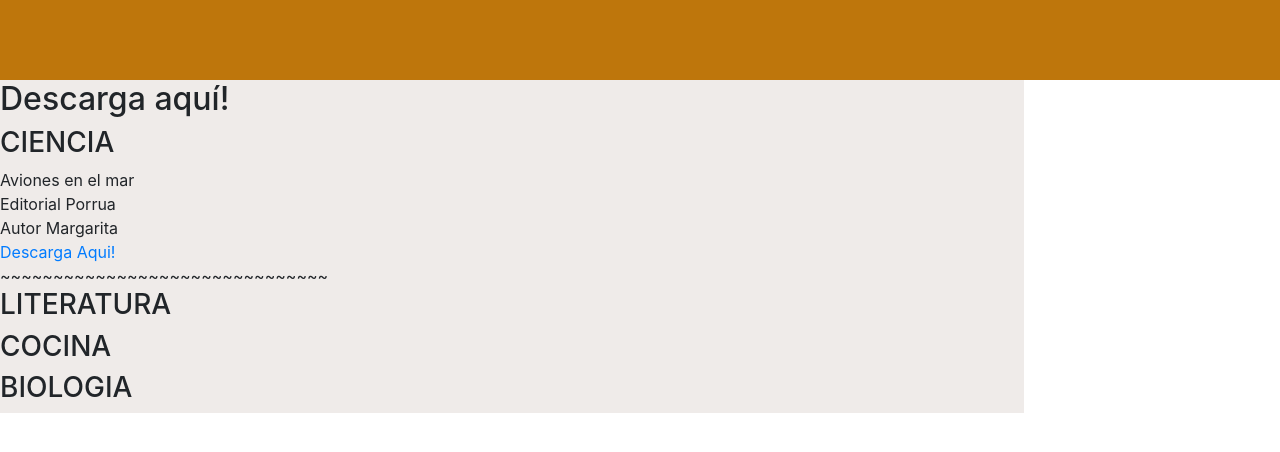
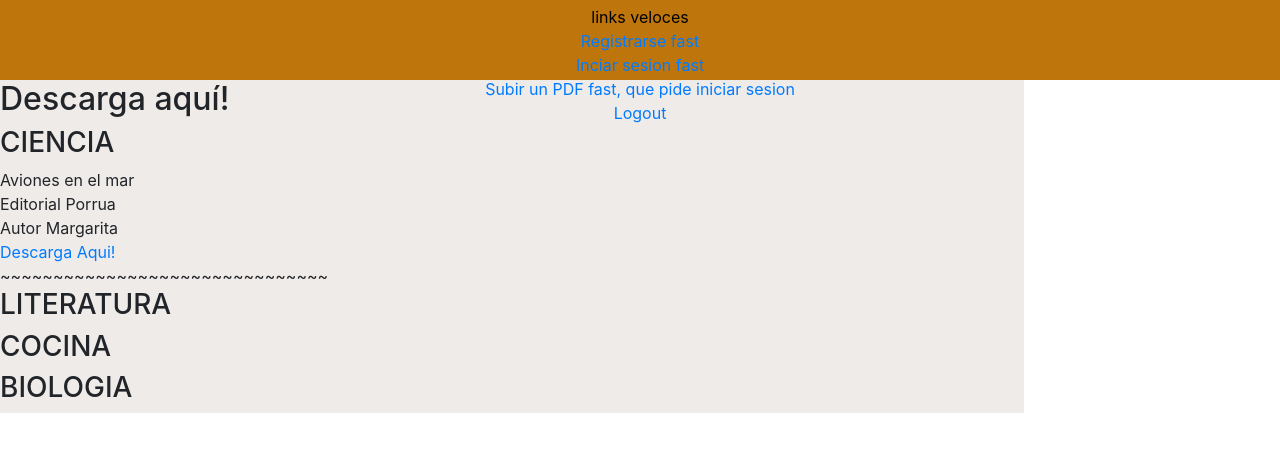
Before and after one commit to HealingCode/ProyectoRevista, a PHP site: page / in a window 1280 px wide. Shown: the top 452 px of the page. Run offline with PHP 8.4, Linux system fonts and the light colour scheme; data comes from the database, SQL or seed files in the repository.

Commit message:
Set up de inicio de sesion

```diff
--- a/SQL/BD.sql
+++ b/SQL/BD.sql
@@ -10,8 +10,7 @@ email VARCHAR(255) NOT NULL,
 nombrePila VARCHAR(64) NOT NULL,
 apellidoPate VARCHAR(64) NOT NULL,
 apellidoMate VARCHAR(64) DEFAULT '',
-PRIMARY KEY(id_usuario),
-PRIMARY KEY(email)
+PRIMARY KEY(id_usuario)
 )ENGINE=INNODB;
 
 CREATE TABLE revista(
--- a/index.php
+++ b/index.php
@@ -32,6 +32,18 @@ $cocina = $sql -> selectRevistasCocina();
 <div class = "contenedor">
 
   <HEADER>
+
+links veloces
+<br>
+
+<a href="php/forms/registrar_usuario.php"> Registrarse fast </a>
+<br>
+<a href="php/forms/iniciar_sesion.php"> Inciar sesion fast </a>
+<br>
+<a href="php/forms/subir_pdf.php"> Subir un PDF fast, que pide iniciar sesion </a>
+<br>
+<a href="php/logic/logout.php"> Logout </a>
+
 
   </HEADER>
 
--- a/php/auth/auth_inicioSesion.php
+++ b/php/auth/auth_inicioSesion.php
@@ -13,7 +13,7 @@ $row = mysqli_fetch_array($consulta);
   }else{
 
     $_SESSION['login_user'] = $_POST['email'];
-    header("Location:../../vistas/perfil_Usuario.php");
+    header("Location:../../");
 
   }
 
```
Also changed, not shown: php/forms/subir_pdf.php (+14 -4 lines).
